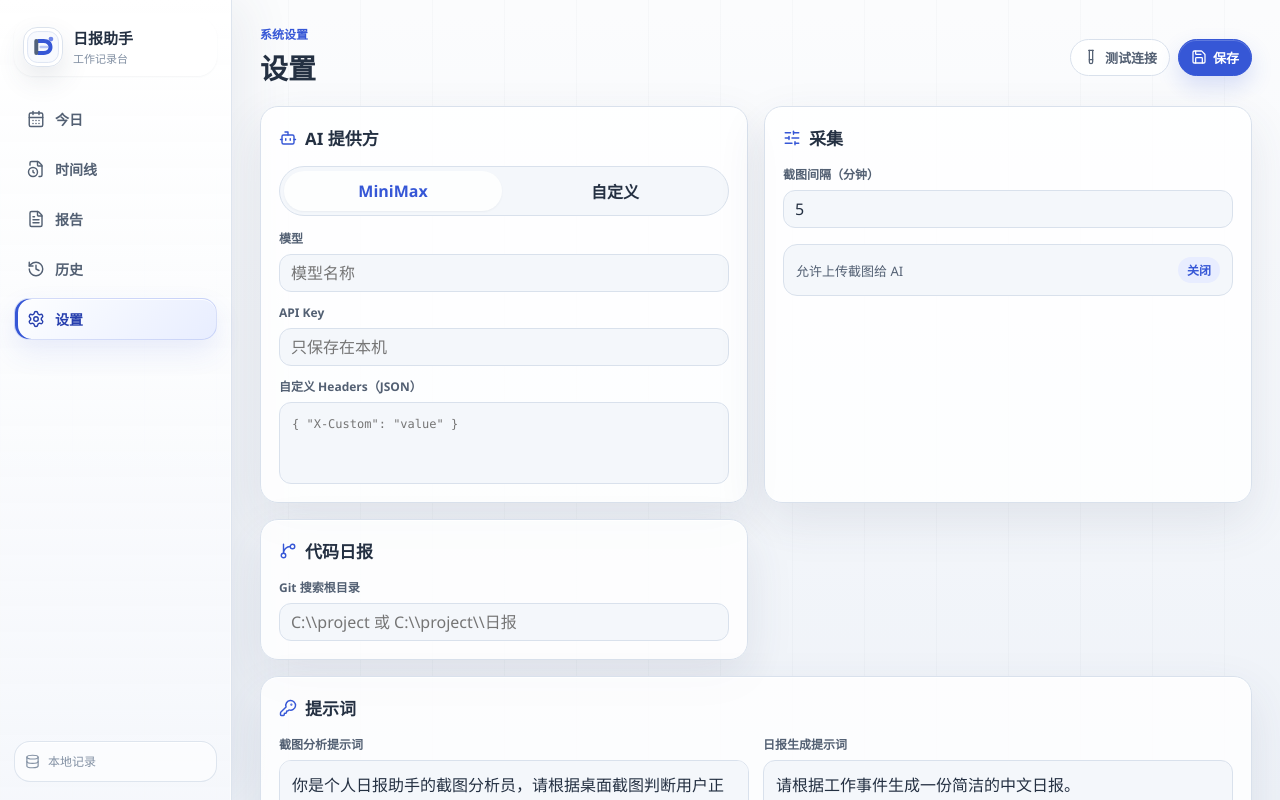
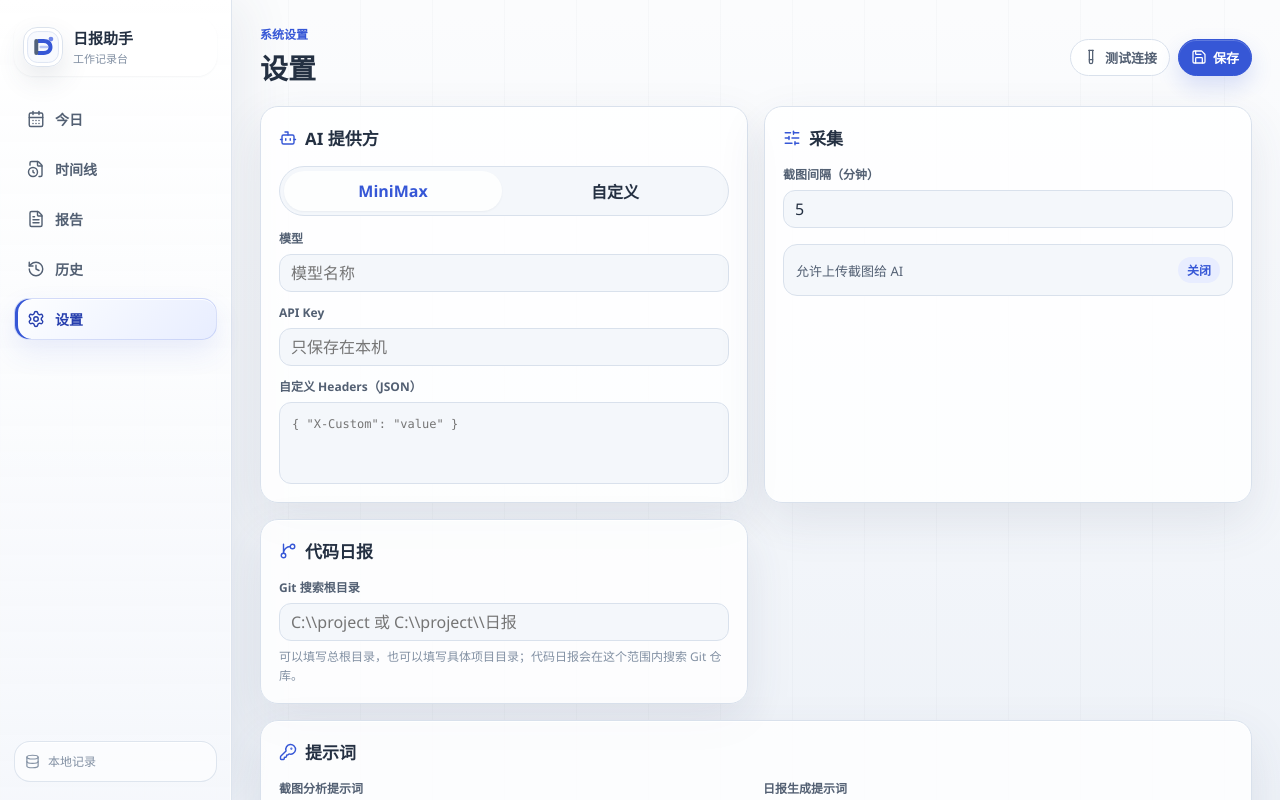
Before and after one commit to xiaozhang0801/daily-assistant, a Vue app: page / in a window 1280 px wide. Both pictures are taken after a click on the button "设置". Built offline with nearby package versions, Linux system fonts and the light colour scheme.

Commit message:
feat(settings): 补充代码日报根目录提示

```diff
--- a/src/renderer/pages/SettingsPage.vue
+++ b/src/renderer/pages/SettingsPage.vue
@@ -212,6 +212,9 @@ watch(
         <label>
           <span>Git 搜索根目录</span>
           <input v-model="settings.gitSearchRoot" type="text" placeholder="C:\\project 或 C:\\project\\日报" />
+          <small class="field-hint">
+            可以填写总根目录，也可以填写具体项目目录；代码日报会在这个范围内搜索 Git 仓库。
+          </small>
         </label>
       </section>
 
@@ -398,6 +401,12 @@ label span {
   font-weight: 750;
 }
 
+.field-hint {
+  color: var(--ink-muted);
+  font-size: 12px;
+  line-height: 1.55;
+}
+
 input,
 textarea {
   width: 100%;
```
Also changed, not shown: 1 other file (tests, documents, lock files or other folders).
